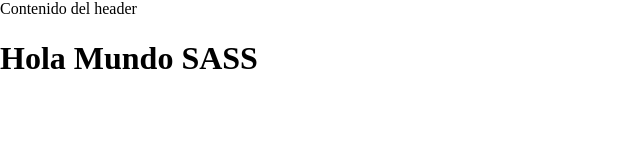
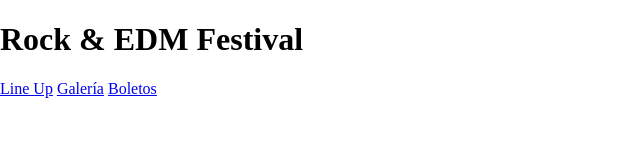
Before and after one commit to SebasYnojosa/Cursos-web, a website: page FestivalMusica/index.html in a window 1280 px wide. Shown: the whole page, without its empty margins (0-640 px from the left). Drawn offline with nearby package versions, Linux system fonts and the light colour scheme; files that its build step writes are made by us from their sources.

Commit message:
Creacion header

```diff
--- a/FestivalMusica/index.html
+++ b/FestivalMusica/index.html
@@ -12,7 +12,15 @@
     <link rel="stylesheet" href="build/css/app.css">
 </head>
 <body>
-    <header>Contenido del header</header>
-    <h1>Hola Mundo SASS</h1>
+    <header class="header">
+        <div class="contenedor contenido-header">
+            <h1>Rock & EDM Festival</h1>
+            <nav class="navegacion-principal">
+                <a href="#">Line Up</a>
+                <a href="#">Galería</a>
+                <a href="#">Boletos</a>
+            </nav>
+        </div>
+    </header>
 </body>
 </html>
```
